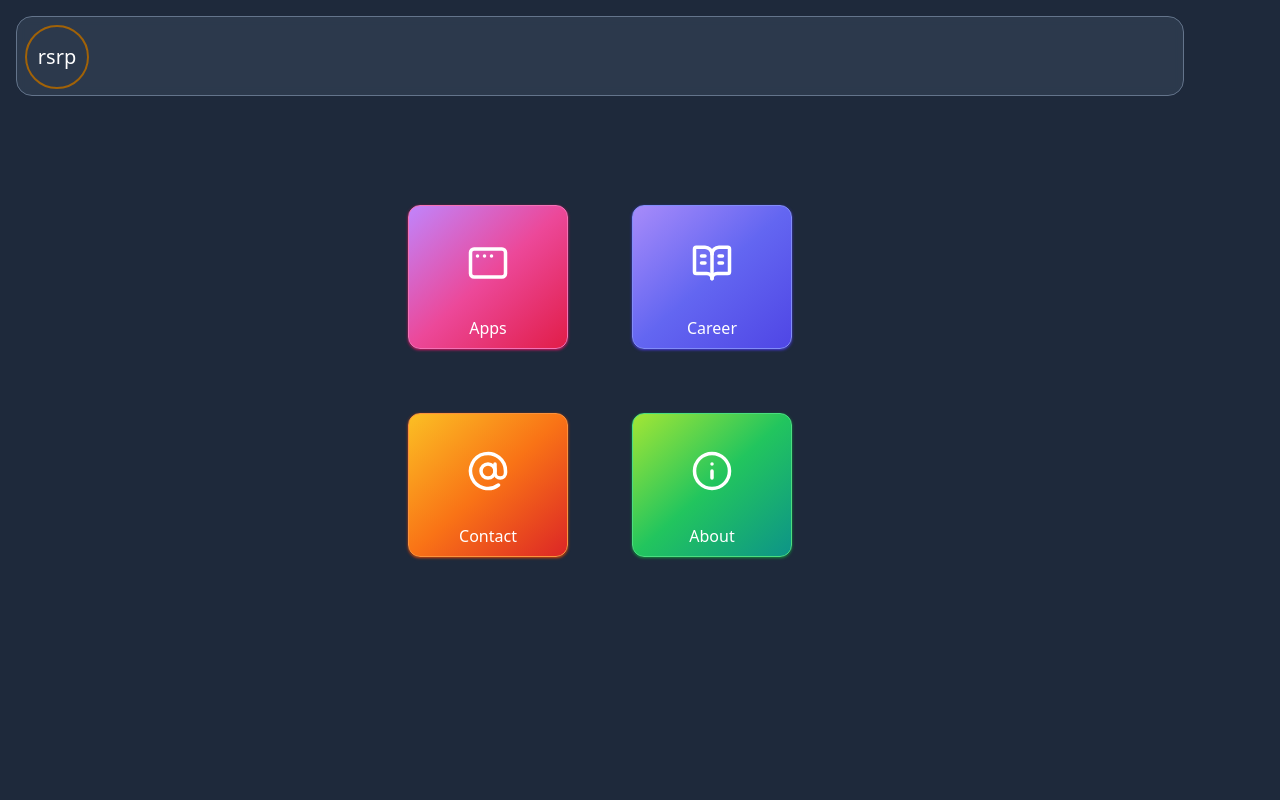
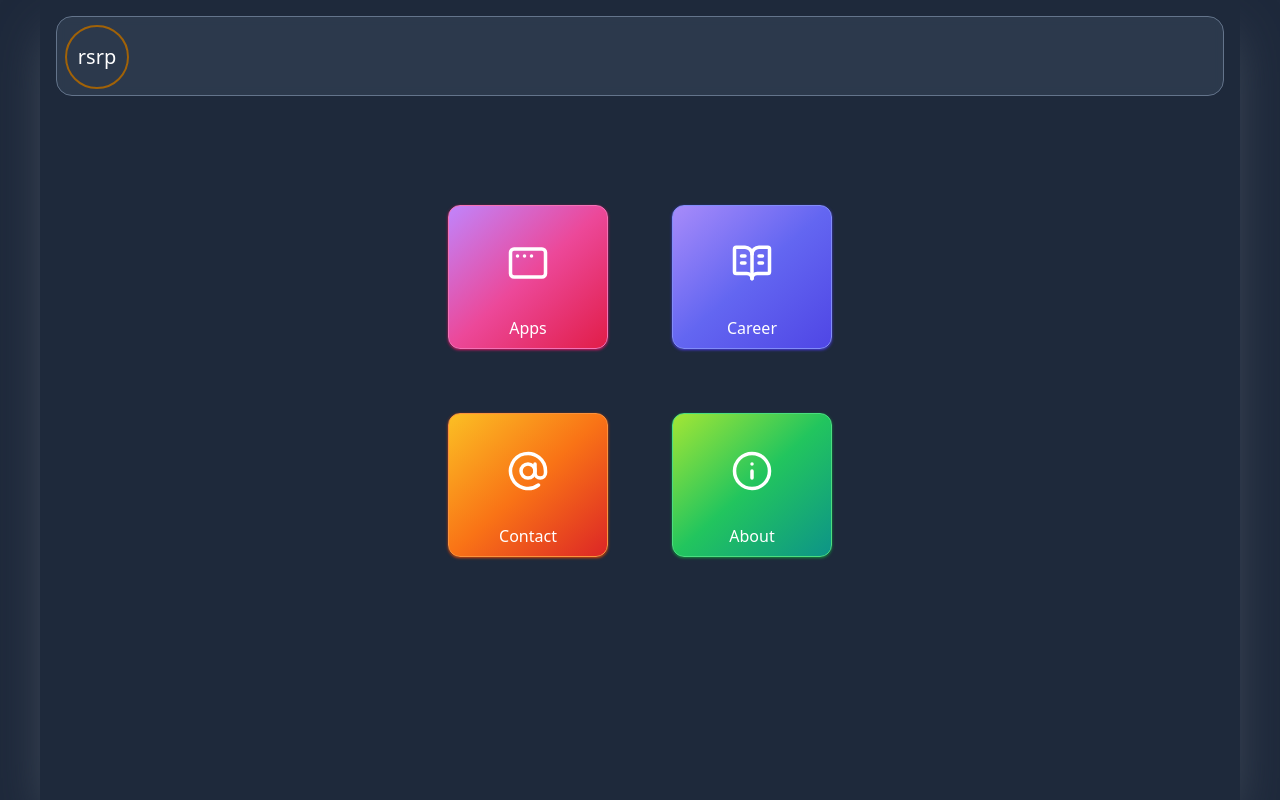
Before and after one commit to RandonSRProctor/personal-web-site-2024, a React (Vite) app: page / in a window 1280 px wide. Built offline with nearby package versions, Linux system fonts and the light colour scheme.

Commit message:
Centered all content and added gray shadow effect.

```diff
--- a/src/Components/Root/Root.tsx
+++ b/src/Components/Root/Root.tsx
@@ -7,7 +7,7 @@ export const Root = () => {
   const isRootPath = location.pathname === '/';
   return (
     <div className="bg-slate-800 justify-center">
-      <div className="min-h-screen max-w-[1200px] bg-slate-800 p-4">
+      <div className="min-h-screen m-auto max-w-[1200px] bg-slate-8 shadow-gray-600 shadow-2xl 00 p-4">
         <Header />
         <section
           className={`transition-all duration-500 ${
```
